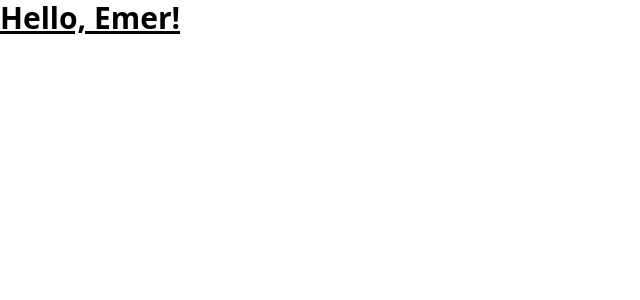
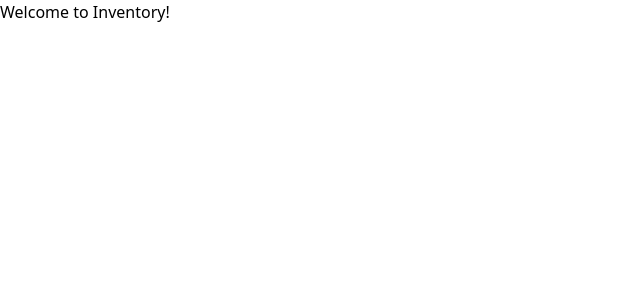
Before and after one commit to Genrei123/clinic-application, a React (Vite) app in the folder frontend/: page /inventory in a window 1280 px wide. Shown: the top 300 px of the page, without its empty margins (0-640 px from the left). Built offline with nearby package versions, Linux system fonts and the light colour scheme.

Commit message:
Added Pages

```diff
--- a/frontend/package.json
+++ b/frontend/package.json
@@ -16,6 +16,7 @@
     "lucide-react": "^0.503.0",
     "react": "^19.0.0",
     "react-dom": "^19.0.0",
+    "react-router-dom": "^7.5.3",
     "tailwindcss": "^4.1.4"
   },
   "devDependencies": {
--- a/frontend/src/App.tsx
+++ b/frontend/src/App.tsx
@@ -1,12 +1,21 @@
+import { BrowserRouter as Router, Routes, Route } from "react-router-dom";
+import Auth from "./pages/Auth/Auth";
+import Dashboard from "./pages/Dashboard/Dashboard";
+import Inventory from "./pages/Inventory/Inventory";
+
 function App() {
 
   return (
     <>
-      <h1 className = "text-3xl font-bold underline">
-        Hello, Emer!
-      </h1>
+      <Router>
+        <Routes>
+          <Route path="/auth" element={<Auth />} />
+          <Route path="/dashboard" element={<Dashboard />} />
+          <Route path="/inventory" element={<Inventory />} />
+        </Routes>
+      </Router>
     </>
-  )
+  );
 }
 
 export default App;
--- /dev/null
+++ b/frontend/src/pages/Auth/Auth.tsx
@@ -0,0 +1,9 @@
+const Auth: React.FC = () => {
+    return (
+        <>
+            <h1>Welcome to Login!</h1>
+        </>
+    )
+}
+
+export default Auth;
--- /dev/null
+++ b/frontend/src/pages/Dashboard/Dashboard.tsx
@@ -0,0 +1,9 @@
+const Dashboard: React.FC = () => {
+    return (
+        <>
+            <h1>Welcome to Dashboard!</h1>
+        </>
+    )
+}
+
+export default Dashboard;
--- /dev/null
+++ b/frontend/src/pages/Inventory/Inventory.tsx
@@ -0,0 +1,9 @@
+const Inventory: React.FC = () => {
+    return (
+        <>
+            <h1>Welcome to Inventory!</h1>
+        </>
+    )
+}
+
+export default Inventory;
```
Also changed, not shown: frontend/src/components/Sidebar.tsx (added), frontend/src/pages/LandingPage.tsx (added), 1 other file (tests, documents, lock files or other folders).
